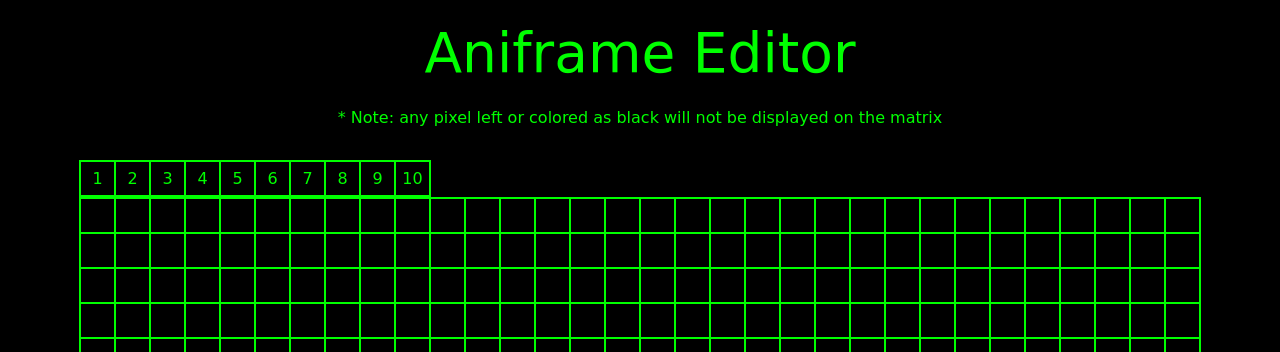
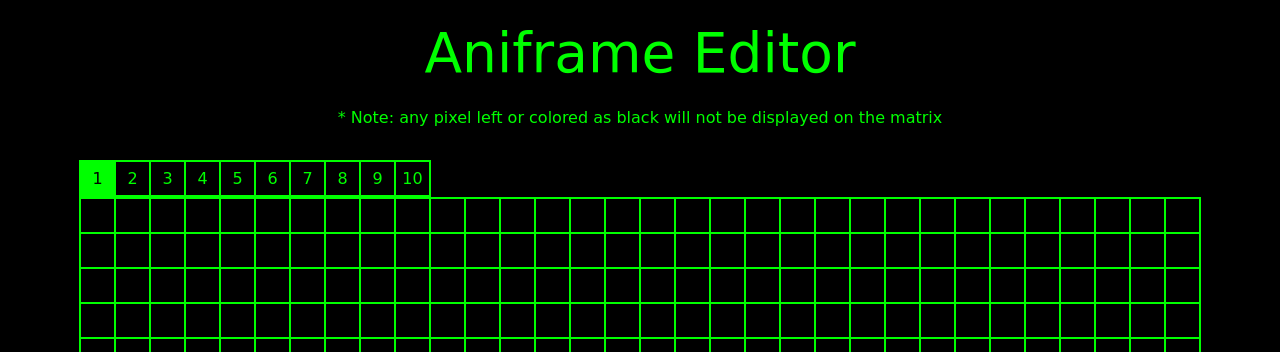
Before and after one commit to evh111/aniframe, a Flask app: page / in a window 1280 px wide. Shown: the top 352 px of the page. Run offline with Flask 2, Linux system fonts and the light colour scheme; some libraries are stand-ins or nearby versions; some web fonts are replaced.

Commit message:
Updated UI for frame selection(semi-completed)

```diff
--- a/static/scripts.js
+++ b/static/scripts.js
@@ -1,7 +1,9 @@
 let canvas = document.getElementById('pixel_canvas');
 let sizePicker = document.getElementById('sizePicker');
 let color = document.getElementById('palette');
+let frameTable = document.getElementById('frame-table');
 let frames = document.getElementById('frames');
+let frame = document.getElementById('frame');
 
 // Sets default index to 0
 var frameIndex = 0;
@@ -11,8 +13,11 @@ var penColor = '#ffffff';
 
 // Get the current 'frameIndex'
 function setIndex(frame) {
+  // Adjust UI
+  frameTable.rows[0].cells[frameIndex].classList.remove('selection');
   // Converts 'data-value' into a number
   frameIndex = Number(frame.getAttribute('data-value'));
+  frame.classList.add('selected');
 }
 
 // Sets the selected color as a 'pen'
--- a/static/styles.css
+++ b/static/styles.css
@@ -82,6 +82,11 @@ button:focus {
   outline: none;
 }
 
+.selected {
+  color: #000000;
+  background-color: #00ff00;
+}
+
 @media screen and (max-width: 480px) {
   .mainTitle {
     font-size: 1.1rem;
--- a/templates/index.html
+++ b/templates/index.html
@@ -23,11 +23,10 @@
       </div>
       <p class='note'>* Note: any pixel left or colored as black will not be displayed on the matrix</p>
       <div id='frames' class='frames'>
-          <table>
+          <table id='frame-table'>
             <tr>
               <div>
-                <td onclick="setIndex(this)" class="table-style" id='frame' data-value="0">1</td>
-              </div>
+                <td onclick="setIndex(this)" class="table-style selected" id='frame' data-value="0">1</td>
               </div>
               <div>
                 <td onclick="setIndex(this)" class="table-style" id='frame' data-value="1">2</td>
```
